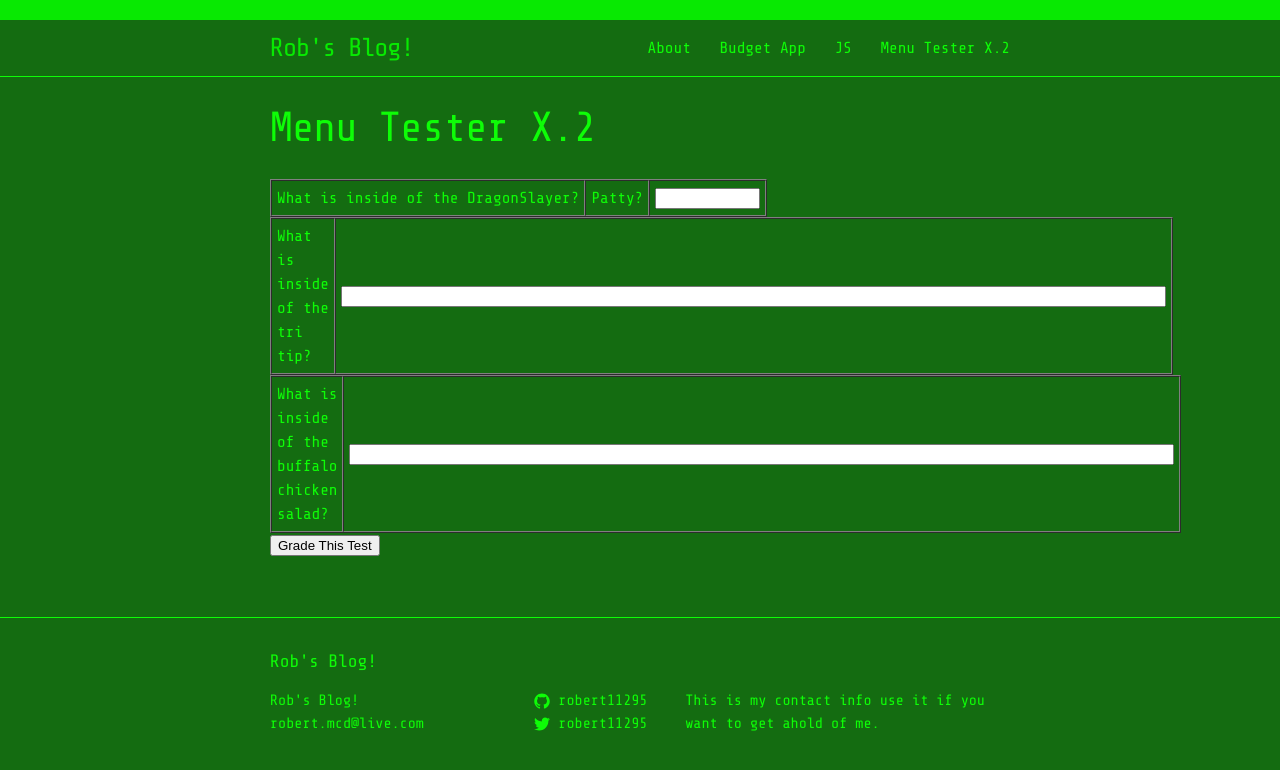
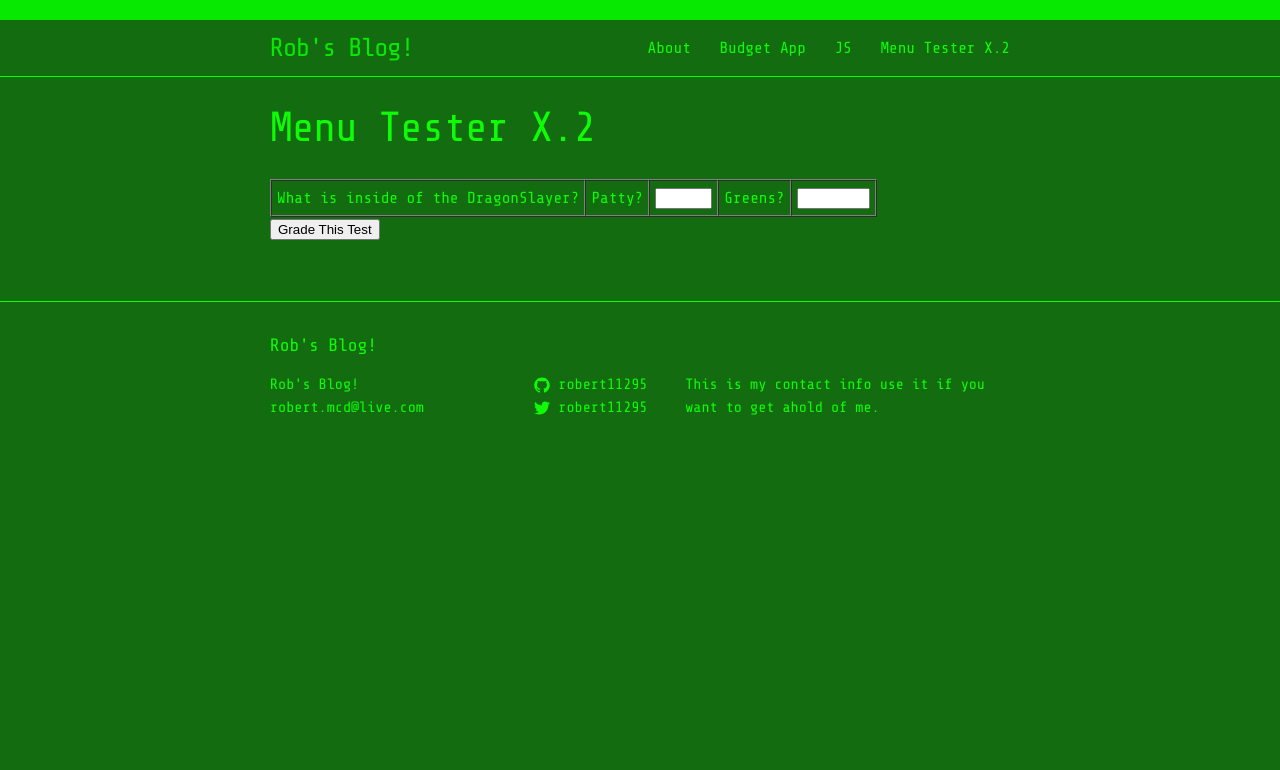
Before and after one commit to xSpiralx/xSpiralx.github.io, a Jekyll site: the page built from menu_tester_x.html, in a window 1280 px wide. Shown: the top 770 px of the page. Built offline with Jekyll 4.4.1, drawn with Linux system fonts in a browser that asks for light colours.

Commit message:
testing menu tester update

```diff
--- a/menu_tester_x.html
+++ b/menu_tester_x.html
@@ -14,21 +14,10 @@ permalink: /menu_tester_x/
 <td>What is inside of the DragonSlayer?</td>
 <td>Patty?</td>
 <td>
-<input id="patty" maxlength="10" name="patty" size="10" type="text" /></td>
-</tr>
-</table>
-<table border="1" cellspacing="0" cellpadding="5">
-<tr>
-<td>What is inside of the tri tip?</td>
+<input id="dragon_patty" maxlength="4" name="dragon_patty" size="4" type="text" /></td>
+<td>Greens?</td>
 <td>
-<input id="q2" maxlength="100" name="q2" size="100" type="text" /></td>
-</tr>
-</table>
-<table border="1" cellspacing="0" cellpadding="5">
-<tr>
-<td>What is inside of the buffalo chicken salad?</td>
-<td>
-<input id="q3" maxlength="100" name="q3" size="100" type="text" /></td>
+<input id="dragon_spring" maxlength="6" name="dragon_spring" size="6" type="text" /></td>
 </tr>
 </table>
 <input onclick="gradeTest()" name="submit" type="button" value="Grade This Test" />
```
Also changed, not shown: other parts of menu_tester_x.html (+3 -3 lines).
